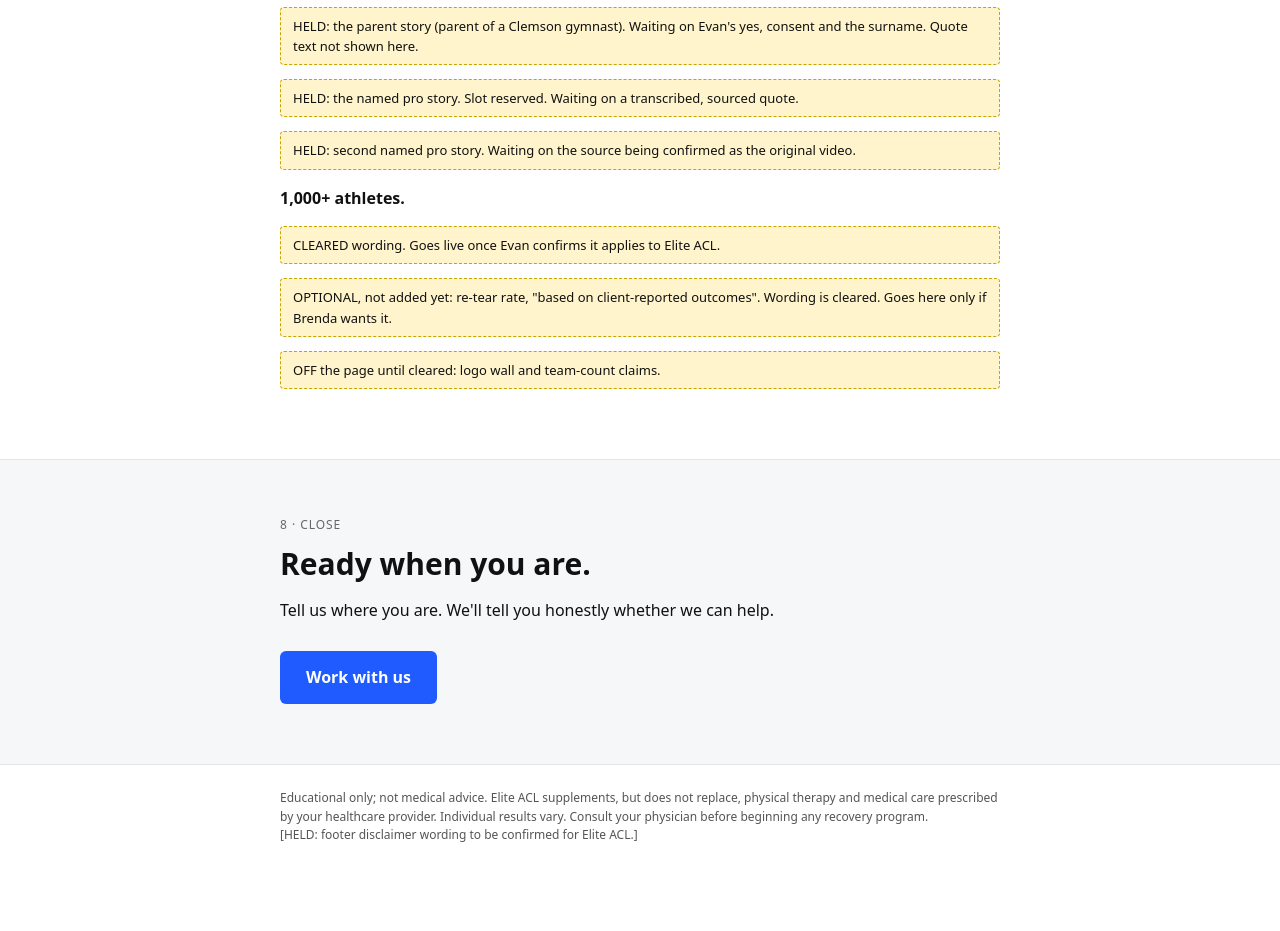
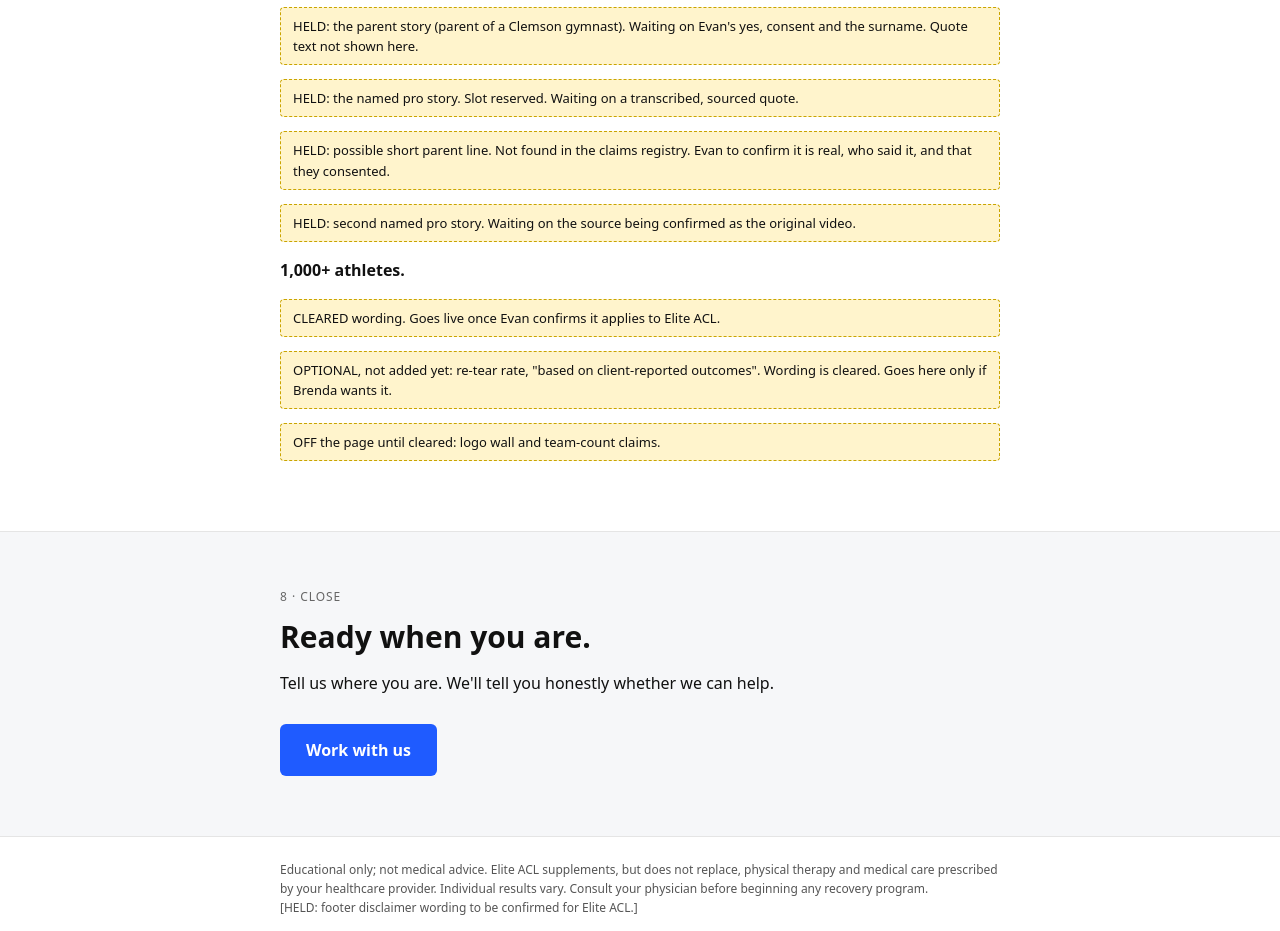
Before and after one commit to eliteaccounts/elite-acl-site-placeholder-oct2, a plain HTML site: page copy-preview/index.html in a window 1280 px wide. Shown: the part 3400-4331 px from the top of the page. Before the commit the page ends 4269 px from the top, so only its background shows below. Drawn offline with Linux system fonts and the light colour scheme.

Commit message:
Copy preview: add held parent line

```diff
--- a/copy-preview/index.html
+++ b/copy-preview/index.html
@@ -72,6 +72,7 @@ footer{padding:24px 20px;font-size:12px;color:#555;max-width:720px;margin:0 auto
 <div class="held">HELD: the athlete story (volleyball player). Waiting on Evan's yes and the athlete's consent. Quote text not shown here.</div>
 <div class="held">HELD: the parent story (parent of a Clemson gymnast). Waiting on Evan's yes, consent and the surname. Quote text not shown here.</div>
 <div class="held">HELD: the named pro story. Slot reserved. Waiting on a transcribed, sourced quote.</div>
+<div class="held">HELD: possible short parent line. Not found in the claims registry. Evan to confirm it is real, who said it, and that they consented.</div>
 <div class="held">HELD: second named pro story. Waiting on the source being confirmed as the original video.</div>
 <p><b>1,000+ athletes.</b></p>
 <div class="held">CLEARED wording. Goes live once Evan confirms it applies to Elite ACL.</div>
```
